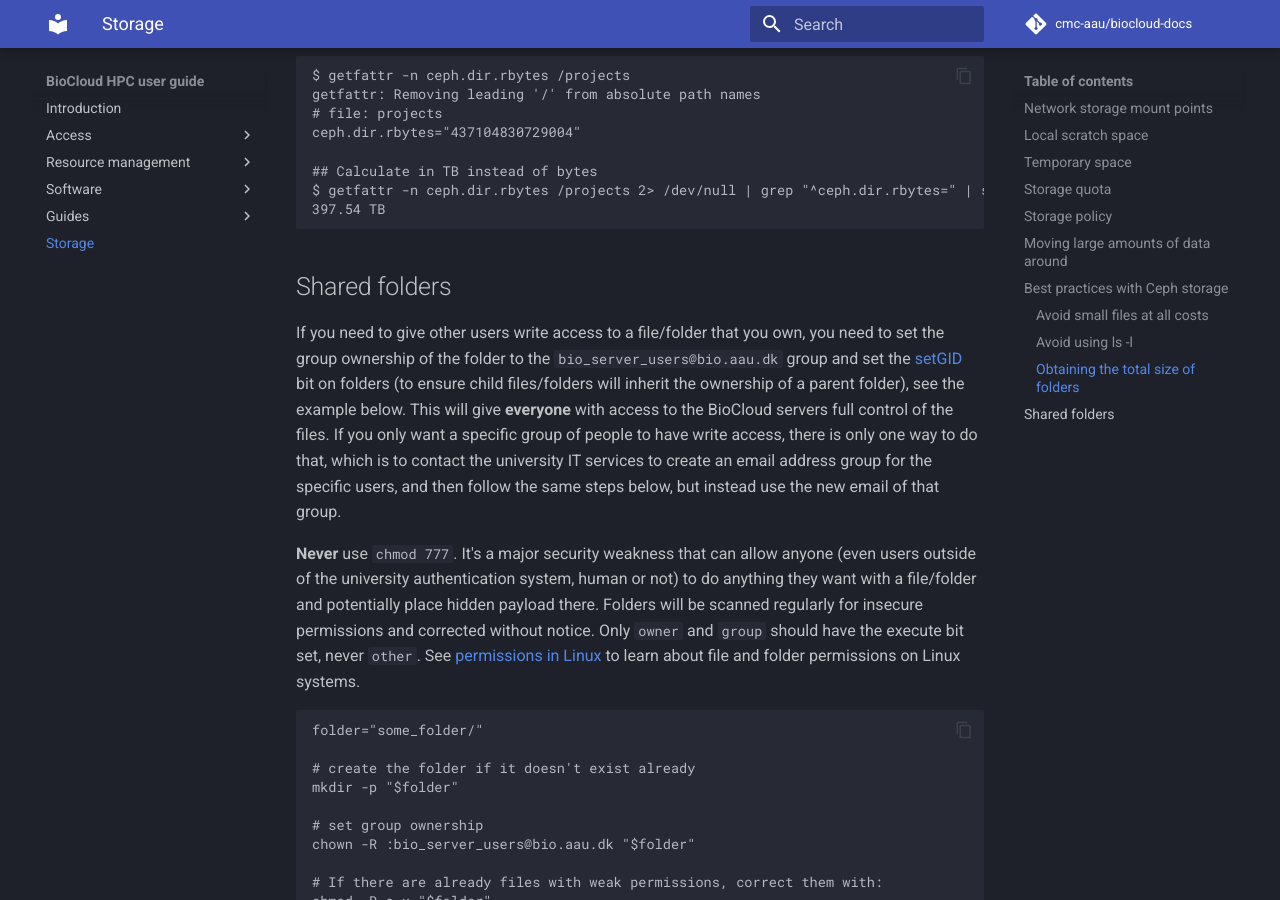
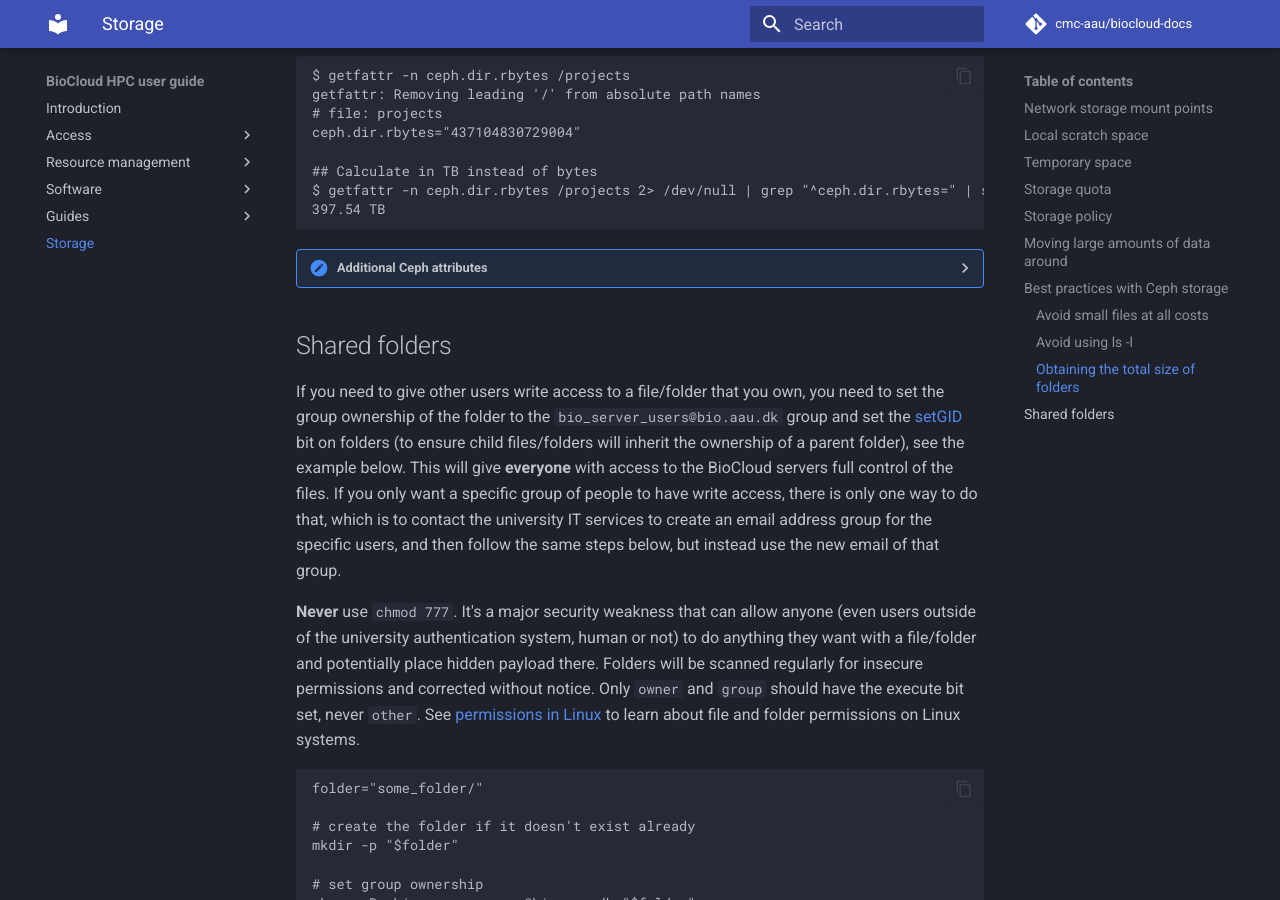
Before and after one commit to cmc-aau/hpc-docs, an MkDocs documentation site: the page built from docs/storage.md, in a window 1280 px wide and 900 px high, scrolled down 3683 px. Built offline with MkDocs 1.6.1 and Material for MkDocs 9.7.7, drawn with Linux system fonts in a browser that asks for light colours; comment, search, counter and statistics services are not loaded; some of the changed lines change nothing that is shown.

Commit message:
additional ceph attributes

````diff
--- a/docs/storage.md
+++ b/docs/storage.md
@@ -61,6 +61,21 @@
 397.54 TB
 ```
 
+??? "Additional Ceph attributes"
+      | Attribute | Explaination |
+      | --- | --- |
+      | ceph.dir.entries | |
+      | ceph.dir.files | Number of files in folder (non-recursive) |
+      | ceph.dir.subdirs | Number of subdirs (non-recursive) |
+      | ceph.dir.rentries | |
+      | ceph.dir.rfiles | Number of files in folder (recursive) |
+      | ceph.dir.rsubdirs | Number of folders in folder (recursive) |
+      | ceph.dir.rbytes | Size of folder (recursive) |
+      | ceph.dir.rctime | |
+
+      There are no explanations on these anywhere in the Ceph documentation or elsewhere, I've simply found them in the Ceph source code!
+
+
 ## Shared folders
 If you need to give other users write access to a file/folder that you own, you need to set the group ownership of the folder to the `bio_server_users@bio.aau.dk` group and set the [setGID](https://www.geeksforgeeks.org/setuid-setgid-and-sticky-bits-in-linux-file-permissions/) bit on folders (to ensure child files/folders will inherit the ownership of a parent folder), see the example below. This will give **everyone** with access to the BioCloud servers full control of the files. If you only want a specific group of people to have write access, there is only one way to do that, which is to contact the university IT services to create an email address group for the specific users, and then follow the same steps below, but instead use the new email of that group.
 
````
